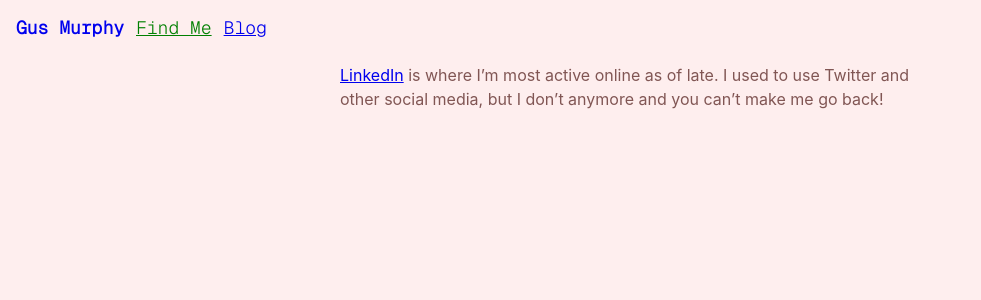
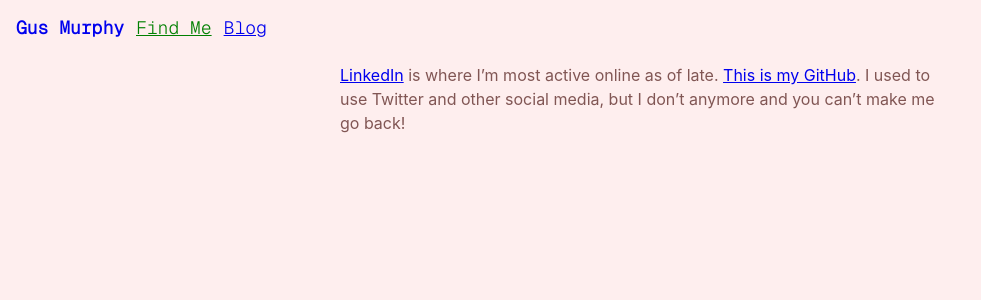
Before and after one commit to gusbmurphy/my-site, a Jekyll site: the page built from find-me.markdown, in a window 1280 px wide. Shown: the top 300 px of the page, without its empty margins (0-981 px from the left). Built offline with Jekyll 4.4.1, drawn with Linux system fonts in a browser that asks for light colours.

Commit message:
Add GitHub to `find-me`

```diff
--- a/find-me.markdown
+++ b/find-me.markdown
@@ -2,6 +2,5 @@
 title: Find Me
 ---
 
-[LinkedIn](https://www.linkedin.com/in/gusmurphy/) is where I'm most active
-online as of late. I used to use Twitter and other social media, but I don't
+[LinkedIn](https://www.linkedin.com/in/gusmurphy/) is where I'm most active online as of late. [This is my GitHub](https://github.com/gusbmurphy/). I used to use Twitter and other social media, but I don't
 anymore and you can't make me go back!
```
